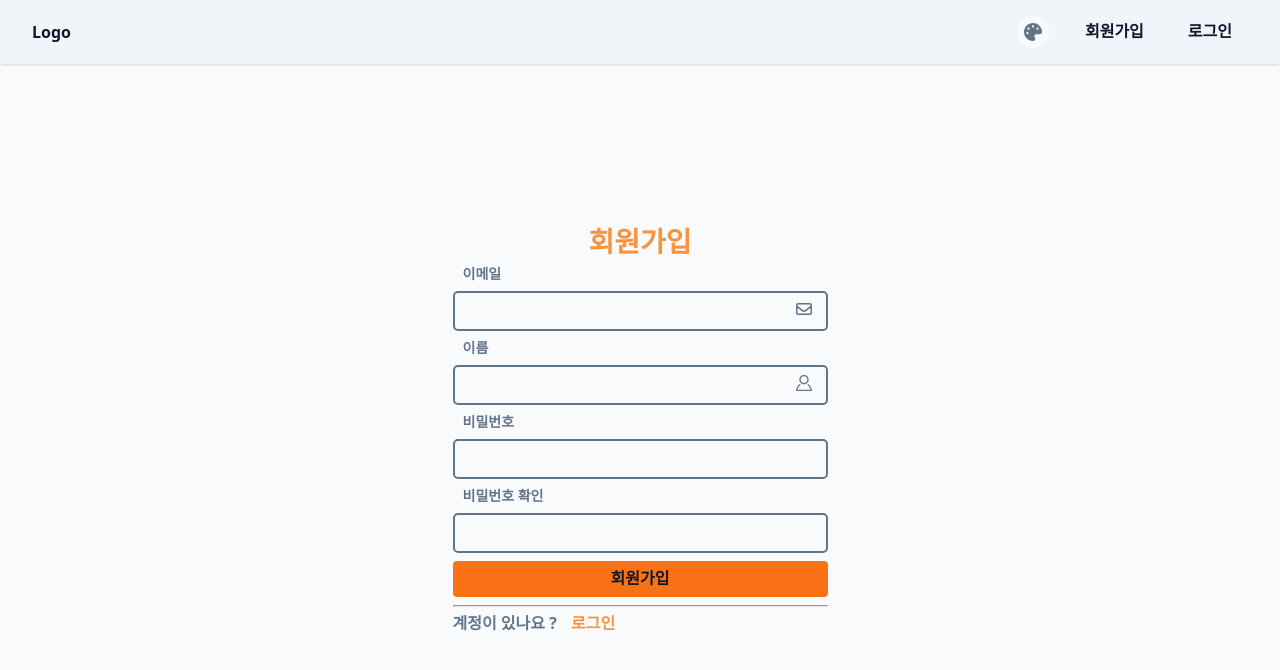
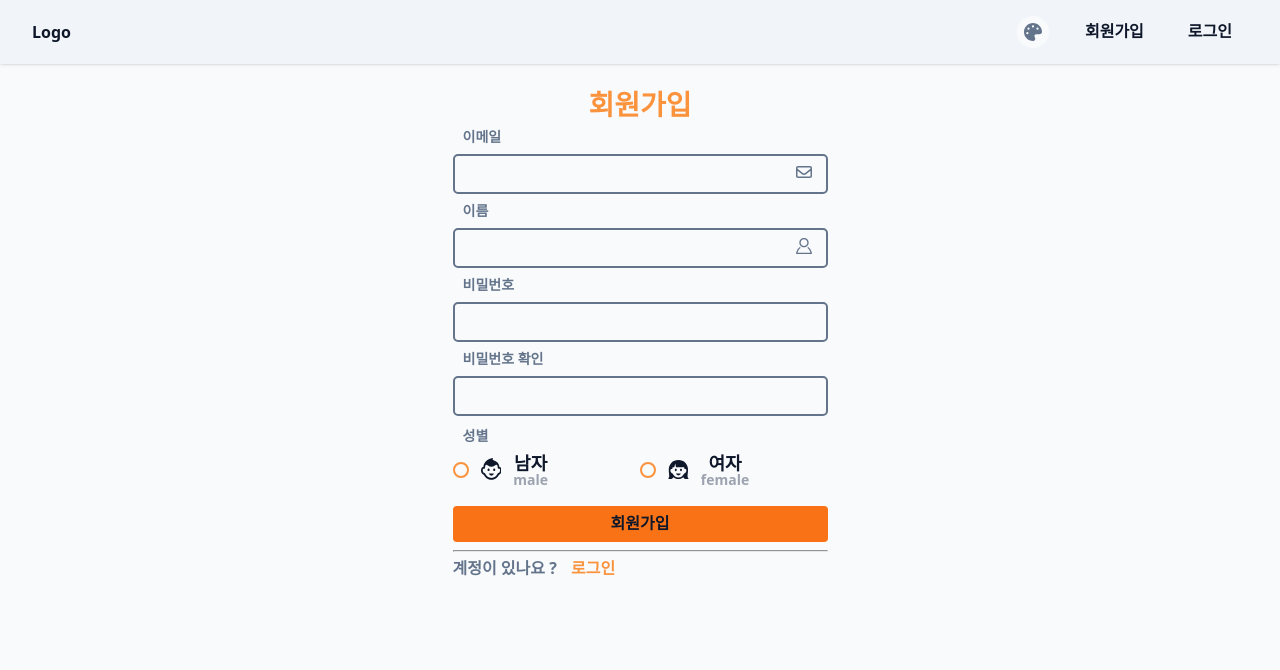
Before and after one commit to lsw0604/book-habit, a React (Vite) app in the folder Frontend/: page /register in a window 1280 px wide. Shown: the top 670 px of the page. Built offline with nearby package versions, Linux system fonts and the light colour scheme; no server answers; a web font is replaced by a local one.

Commit message:
RadioGroup

```diff
--- a/Frontend/src/components/common/ErrorMessage.tsx
+++ b/Frontend/src/components/common/ErrorMessage.tsx
@@ -1,37 +1,18 @@
 import styled from 'styled-components';
-
-import { IconX, IconCheck } from '@style/icons';
 import { customize } from '@style/colors';
 
 interface IProps {
-  isValid: boolean;
-  errorMessage: string;
+  message: string;
 }
 
-const Container = styled.p<{ isValid: boolean }>`
-  margin-top: 10px;
-  color: ${({ isValid }) =>
-    isValid ? customize.red['300'] : customize.lime['300']};
-  align-items: center;
-  line-height: 1.5rem;
-  font-size: 1rem;
-  svg {
-    align-items: center;
-    margin-right: 8px;
-    fill: ${({ isValid }) =>
-      isValid ? customize.red['300'] : customize.lime['300']};
-    height: 1.2rem;
-    width: 1.2rem;
-  }
+const Container = styled.p`
+  margin-top: 8px;
+  font-weight: 700;
+  font-size: 14px;
+  color: ${customize.red['300']};
+  margin-left: 10px;
 `;
 
-export default function ErrorMessage({ isValid, errorMessage }: IProps) {
-  return (
-    <>
-      <Container isValid={isValid}>
-        {isValid ? <IconX /> : <IconCheck />}
-        {errorMessage}
-      </Container>
-    </>
-  );
+export default function ErrorMessage({ message }: IProps) {
+  return <Container>{message}</Container>;
 }
--- /dev/null
+++ b/Frontend/src/components/common/RadioGroup.tsx
@@ -0,0 +1,163 @@
+import { memo } from 'react';
+import styled from 'styled-components';
+
+import { customize } from '@style/colors';
+import { RadioGroupOptionType } from 'types/style';
+import ErrorMessage from './ErrorMessage';
+
+interface IProps<T> {
+  label?: string;
+  value: T;
+  onChange: (value: T) => void;
+  options: RadioGroupOptionType<T>[];
+  isValid?: boolean;
+  useValidation?: boolean;
+  errorMessage?: string;
+}
+
+const Container = styled.div`
+  width: 100%;
+  height: 100%;
+  padding: 0.2rem 0;
+`;
+
+const Wrapper = styled.div`
+  display: grid;
+  grid-template-columns: repeat(2, minmax(0, 1fr));
+  &:after {
+    display: grid;
+    content: '';
+    clear: both;
+  }
+`;
+
+const Heading = styled.span`
+  margin-left: 10px;
+  margin-bottom: 8px;
+  display: block;
+  color: ${({ theme }) => theme.mode.typo_sub};
+  font-size: 14px;
+  line-height: 18px;
+`;
+
+const Label = styled.label`
+  display: flex;
+  gap: 12px;
+  align-items: center;
+  flex-wrap: wrap;
+  width: auto;
+  margin-bottom: 8px;
+`;
+
+const Input = styled.input`
+  &[type='radio'] {
+    width: 1rem;
+    height: 1rem;
+    margin: 0;
+    position: relative;
+    -webkit-appearance: none;
+    border: 2px solid ${({ theme }) => theme.colors.sub};
+    border-radius: 50%;
+    outline: none;
+    cursor: pointer;
+  }
+
+  &[type='radio']:checked {
+    border: 2px solid ${({ theme }) => theme.colors.sub};
+  }
+
+  &[type='radio']:checked:after {
+    content: '';
+    width: 0.5rem;
+    height: 0.5rem;
+    margin: auto;
+    position: absolute;
+    top: 0;
+    left: 0;
+    right: 0;
+    bottom: 0;
+    background-color: ${({ theme }) => theme.colors.main};
+    border-radius: 50%;
+    display: block;
+  }
+`;
+
+const Icon = styled.i`
+  width: 1.3rem;
+  height: auto;
+  svg {
+    width: 100%;
+    height: 100%;
+    fill: ${({ theme }) => theme.mode.typo_main};
+  }
+`;
+
+const RadioInfo = styled.span`
+  display: flex;
+  flex-direction: column;
+`;
+
+const InfoLabel = styled.label<{ isDescription: boolean }>`
+  color: ${({ theme }) => theme.mode.typo_main};
+  text-align: center;
+  font-size: 18px;
+  line-height: ${({ isDescription }) => (isDescription ? '20px' : '34px')};
+`;
+
+const InfoDescription = styled.span`
+  color: ${customize.gray['400']};
+  font-size: 12px;
+  font-size: 14px;
+`;
+
+const RadioGroup = <T extends string | number>({
+  label,
+  value,
+  options,
+  onChange,
+  isValid,
+  useValidation,
+  errorMessage,
+}: IProps<T>) => {
+  return (
+    <>
+      <Container>
+        {label ? (
+          <>
+            <Heading>{label}</Heading>
+          </>
+        ) : (
+          ''
+        )}
+        <Wrapper>
+          {options &&
+            options.map((option, index) => (
+              <Label key={index}>
+                <Input
+                  type="radio"
+                  checked={value === option.value}
+                  onChange={() => {
+                    onChange && onChange(option.value);
+                  }}
+                />
+                {option.icon && <Icon>{option.icon}</Icon>}
+                <RadioInfo>
+                  <InfoLabel isDescription={!!option.description}>
+                    {option.label}
+                  </InfoLabel>
+                  {option.description && (
+                    <InfoDescription>{option.description}</InfoDescription>
+                  )}
+                </RadioInfo>
+              </Label>
+            ))}
+        </Wrapper>
+        {errorMessage && isValid && useValidation && (
+          <ErrorMessage message={errorMessage} />
+        )}
+      </Container>
+    </>
+  );
+};
+
+export default RadioGroup;
--- /dev/null
+++ b/Frontend/src/components/common/ValidationMessage.tsx
@@ -0,0 +1,37 @@
+import styled from 'styled-components';
+
+import { IconX, IconCheck } from '@style/icons';
+import { customize } from '@style/colors';
+
+interface IProps {
+  isValid: boolean;
+  errorMessage: string;
+}
+
+const Container = styled.p<{ isValid: boolean }>`
+  margin-top: 10px;
+  color: ${({ isValid }) =>
+    isValid ? customize.red['300'] : customize.lime['300']};
+  align-items: center;
+  line-height: 1.5rem;
+  font-size: 1rem;
+  svg {
+    align-items: center;
+    margin-right: 8px;
+    fill: ${({ isValid }) =>
+      isValid ? customize.red['300'] : customize.lime['300']};
+    height: 1.2rem;
+    width: 1.2rem;
+  }
+`;
+
+export default function ValidationMessage({ isValid, errorMessage }: IProps) {
+  return (
+    <>
+      <Container isValid={isValid}>
+        {isValid ? <IconX /> : <IconCheck />}
+        {errorMessage}
+      </Container>
+    </>
+  );
+}
--- a/Frontend/src/components/user/Register.tsx
+++ b/Frontend/src/components/user/Register.tsx
@@ -11,11 +11,12 @@ import { useNavigate } from 'react-router-dom';
 import Button from 'components/common/Button';
 import Input from 'components/common/Input';
 import Divider from 'components/common/Divider';
-import ErrorMessage from 'components/common/ErrorMessage';
-import { IconMail, IconPerson } from '@style/icons';
+import ValidationMessage from 'components/common/ValidationMessage';
+import { IconFemale, IconMail, IconMale, IconPerson } from '@style/icons';
 import useToastHook from '@hooks/useToastHook';
 import useValidateHook from '@hooks/useValidateHook';
 import useSignupHook from '@hooks/useSignupHook';
+import RadioGroup from 'components/common/RadioGroup';
 
 const Container = styled.form`
   display: flex;
@@ -23,6 +24,7 @@ const Container = styled.form`
   margin-left: auto;
   margin-right: auto;
   width: 375px;
+  height: 100%;
 `;
 
 const Wrapper = styled.div`
@@ -68,6 +70,7 @@ export default function Register() {
   const [name, setName] = useState('');
   const [password, setPassword] = useState('');
   const [checkedPassword, setCheckedPassword] = useState('');
+  const [gender, setGender] = useState<string>('');
 
   const [useValidation, setUseValidation] = useState(false);
 
@@ -185,21 +188,45 @@ export default function Register() {
                 errorMessage="비밀번호 확인을 입력해주세요."
               />
             </Stack>
+            <Stack>
+              <RadioGroup<string>
+                label="성별"
+                isValid={!gender}
+                useValidation={useValidation}
+                value={gender}
+                onChange={(e) => setGender(e)}
+                errorMessage="성별을 입력해주세요."
+                options={[
+                  {
+                    label: '남자',
+                    icon: <IconMale />,
+                    value: 'male',
+                    description: 'male',
+                  },
+                  {
+                    label: '여자',
+                    icon: <IconFemale />,
+                    value: 'female',
+                    description: 'female',
+                  },
+                ]}
+              />
+            </Stack>
             {focusedPassword && (
               <Stack>
-                <ErrorMessage
+                <ValidationMessage
                   errorMessage="비밀번호에 본인 이름이나 이메일을 포함할 수 없습니다."
                   isValid={isPasswordHasNameOrEmail}
                 />
-                <ErrorMessage
+                <ValidationMessage
                   errorMessage="최소 8자리의 비밀번호를 설정하세요."
                   isValid={!isPasswordOverMinLength}
                 />
-                <ErrorMessage
+                <ValidationMessage
                   errorMessage="숫자나 기호를 포함하세요."
                   isValid={isPasswordHasNumberOrSymbol}
                 />
-                <ErrorMessage
+                <ValidationMessage
                   errorMessage="비밀번호와 비밀번호 확인은 같아야합니다."
                   isValid={password !== checkedPassword}
                 />
--- a/Frontend/src/pages/Home.tsx
+++ b/Frontend/src/pages/HomePage.tsx
@@ -1,9 +1,11 @@
 import styled from 'styled-components';
-import { useState } from 'react';
+import { useEffect, useState } from 'react';
 
 import Ranking from 'components/Rank/List';
 import CheckBoxGroup from 'components/common/CheckBoxGroup';
+import RadioGroup from 'components/common/RadioGroup';
 import { CheckBoxOptionType } from 'types/style';
+import { IconBeach } from '@style/icons';
 
 const Container = styled.div`
   width: 100%;
@@ -22,45 +24,68 @@ const Content = styled.div`
   grid-template-columns: repeat(1, minmax(0, 1fr));
 `;
 
-export default function Home() {
-  const [value, setValue] = useState<CheckBoxOptionType<string>[]>([]);
+const HomePage = () => {
+  const [value, setValue] = useState<CheckBoxOptionType<number>[]>([]);
+  const [option, setOption] = useState<string>('');
 
   const options = [
     {
-      title: 'female',
+      title: 1,
       description:
         "is simply dummy text of the printing and typesetting industry. Lorem Ipsum has been the industry's standard dummy text ever since the 1500s, when an unknown printer took a galley of type and scrambled it to make a type specimen book. It has survived not only five centuries, but also the leap into electronic typesetting, remaining essentially unchanged. It was popularised in the 1960s with the release of Letraset sheets containing Lorem Ipsum passages, and more recently with desktop publishing software like Aldus PageMaker including versions of Lorem Ipsum.",
     },
     {
-      title: 'male',
+      title: 2,
       description:
         "is simply dummy text of the printing and typesetting industry. Lorem Ipsum has been the industry's standard dummy text ever since the 1500s, when an unknown printer took a galley of type and scrambled it to make a type specimen book. It has survived not only five centuries, but also the leap into electronic typesetting, remaining essentially unchanged. It was popularised in the 1960s with the release of Letraset sheets containing Lorem Ipsum passages, and more recently with desktop publishing software like Aldus PageMaker including versions of Lorem Ipsum.",
     },
     {
-      title: 'male',
+      title: 3,
       description:
         "is simply dummy text of the printing and typesetting industry. Lorem Ipsum has been the industry's standard dummy text ever since the 1500s, when an unknown printer took a galley of type and scrambled it to make a type specimen book. It has survived not only five centuries, but also the leap into electronic typesetting, remaining essentially unchanged. It was popularised in the 1960s with the release of Letraset sheets containing Lorem Ipsum passages, and more recently with desktop publishing software like Aldus PageMaker including versions of Lorem Ipsum.",
     },
     {
-      title: 'female',
+      title: 4,
       description:
         "is simply dummy text of the printing and typesetting industry. Lorem Ipsum has been the industry's standard dummy text ever since the 1500s, when an unknown printer took a galley of type and scrambled it to make a type specimen book. It has survived not only five centuries, but also the leap into electronic typesetting, remaining essentially unchanged. It was popularised in the 1960s with the release of Letraset sheets containing Lorem Ipsum passages, and more recently with desktop publishing software like Aldus PageMaker including versions of Lorem Ipsum.",
     },
     {
-      title: 'male',
+      title: 5,
     },
   ];
 
-  const onChange = (ctx: CheckBoxOptionType<string>[]) => {
-    setValue([...ctx]);
-  };
+  useEffect(() => {
+    console.log('value', option);
+  }, [option]);
+
   return (
     <Container>
       <Heading>베스트 셀러 100</Heading>
       <Content>
-        <CheckBoxGroup value={value} options={options} onChange={onChange} />
-        <Ranking />
+        <RadioGroup<string>
+          label="test"
+          options={[
+            { label: 'test!', value: 'test1', icon: <IconBeach /> },
+            { label: 'test2', value: 'test2', description: 'ss' },
+            { label: 'test3', value: 'test3', description: 'ss' },
+            { label: 'test4', value: 'test4', description: 'ss' },
+            { label: 'test5', value: 'test5', description: 'ss' },
+            { label: 'test6', value: 'test6', description: 'ss' },
+            { label: 'test7', value: 'test7', description: 'ss' },
+            { label: 'test8', value: 'test8', description: 'ss' },
+          ]}
+          value={option}
+          onChange={(e) => setOption(e)}
+        />
+        {/* <CheckBoxGroup<number>
+          value={value}
+          options={options}
+          onChange={(e) => setValue(e)}
+        />
+        <Ranking /> */}
       </Content>
     </Container>
   );
-}
+};
+
+export default HomePage;
--- a/Frontend/src/pages/LoginPage.tsx
+++ b/Frontend/src/pages/LoginPage.tsx
@@ -7,6 +7,7 @@ const Container = styled.div`
   display: flex;
   justify-content: center;
   align-items: center;
+  padding: 2rem 0;
 `;
 
 export default function LoginPage() {
--- a/Frontend/src/pages/RegisterPage.tsx
+++ b/Frontend/src/pages/RegisterPage.tsx
@@ -7,6 +7,7 @@ const Container = styled.div`
   display: flex;
   justify-content: center;
   align-items: center;
+  padding: 2rem 0;
 `;
 
 export default function RegisterPage() {
--- a/Frontend/src/pages/Router.tsx
+++ b/Frontend/src/pages/Router.tsx
@@ -2,7 +2,7 @@ import { BrowserRouter, Routes, Route } from 'react-router-dom';
 import Header from '../components/header/Header';
 
 import { ColorType } from 'types/style';
-import Home from './Home';
+import Home from './HomePage';
 import Login from './LoginPage';
 import Register from './RegisterPage';
 import MyProfile from 'components/user/MyProfile';
--- a/Frontend/src/pages/layout/DefaultLayout.tsx
+++ b/Frontend/src/pages/layout/DefaultLayout.tsx
@@ -6,7 +6,6 @@ const Layout = styled.div`
   width: 100vw;
   height: 100vh;
   padding-top: 4rem;
-  overflow: scroll;
 `;
 
 const Container = styled.div`
@@ -14,7 +13,6 @@ const Container = styled.div`
   height: 100%;
   padding: 0 1rem;
   display: flex;
-  flex-direction: column;
 `;
 
 const DefaultLayout = ({ children }: { children: ReactNode }) => {
```
Also changed, not shown: Frontend/src/components/common/CheckBoxGroup.tsx (+23 -18 lines), Frontend/src/components/common/Input/index.tsx (+4 -11 lines), Frontend/src/types/style.d.ts (+7 -0 lines), 1 other file (tests, documents, lock files or other folders).
